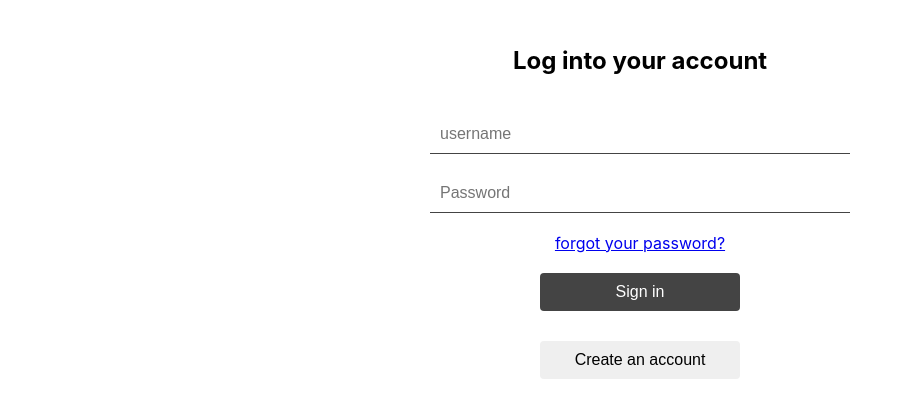
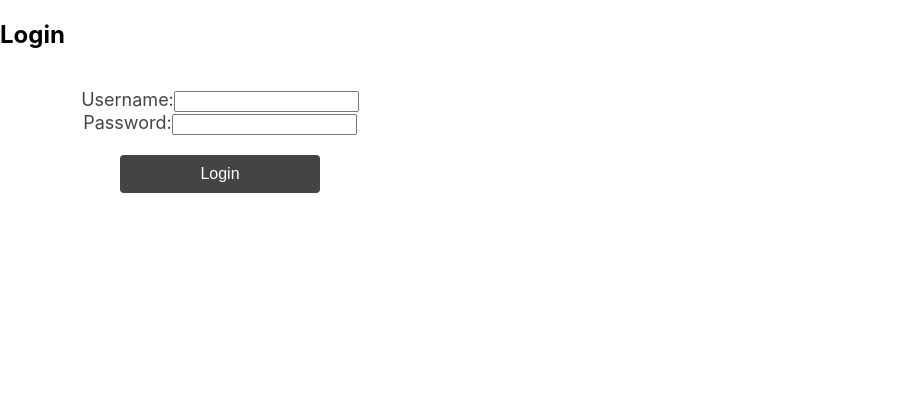
Before and after one commit to RobertFuruvald/IV1201_frontend, a React (Create React App) app: page / in a window 1280 px wide. Shown: the top 418 px of the page, without its empty margins (0-912 px from the left). Built offline with nearby package versions, Linux system fonts and the light colour scheme.

Commit message:
hook pattern

```diff
--- a/src/App.js
+++ b/src/App.js
@@ -1,40 +1,18 @@
-import logo from './logo.svg';
-import './App.css';
-import LoginPresenter from "./presenters/LoginPresenter";
-import HomePresenter from "./presenters/HomePresenter";
-import {BrowserRouter as Router, Route, Routes} from "react-router-dom";
-import AuthProvider from "./hooks/AuthProvider";
+import React from 'react';
+import { BrowserRouter as Router, Route, Routes } from "react-router-dom";
+import { AuthProvider } from "./contexts/AuthContext"; // Corrected import path
+import LoginView from "./views/LoginView";
+
 function App() {
   return (
     <div className="App">
-
-{/*      <header className="App-header">
-        <img src={logo} className="App-logo" alt="logo"/>
-        <p>
-          Edit <code>src/App.js</code> and save to reload.
-        </p>
-        <a
-          className="App-link"
-          href="https://reactjs.org"
-          target="_blank"
-          rel="noopener noreferrer"
-        >
-          Learn React
-        </a>
-      </header>*/}
-      {
-        <Router>
-          <AuthProvider>
-            <Routes>
-              <Route path="/" element={<LoginPresenter/>}/>
-              <Route path="/hello" element={<HomePresenter/>}/>
-            </Routes>
-          </AuthProvider>
-        </Router>
-
-
-      }
-
+      <Router>
+        <AuthProvider> {/* Correct usage based on the corrected import */}
+          <Routes>
+            <Route path="/" element={<LoginView />} />
+          </Routes>
+        </AuthProvider>
+      </Router>
     </div>
   );
 }
--- a/src/hooks/AuthProvider.js
+++ b/src/contexts/AuthContext.js
@@ -1,21 +1,19 @@
-import {useContext, createContext, useState} from "react";
+import React, { createContext, useState, useContext } from "react";
 import { useNavigate } from "react-router-dom";
 
-const AuthContext = createContext(null);
+export const AuthContext = createContext(null);
 
-function AuthProvider({ children }){
+export const AuthProvider = ({ children }) => {
   const [token, setToken] = useState(localStorage.getItem("site") || "");
-  const [user, setUsername] = useState(null)
+  const [user, setUsername] = useState(null);
   const navigate = useNavigate();
+
   const login = async (data) => {
     try {
-      const URL = process.env.REACT_APP_BACKEND_URL;
-      const response = await fetch(URL + "api/auth/login", {
+      const URL = process.env.REACT_APP_BACKEND_URL + "/api/auth/login";
+      const response = await fetch(URL, {
         method: 'POST',
-        headers: {
-          'Content-Type': 'application/json',
-          // Add any other headers if needed
-        },
+        headers: { 'Content-Type': 'application/json' },
         body: JSON.stringify(data),
       });
       if (response.ok) {
@@ -24,14 +22,14 @@ function AuthProvider({ children }){
         setUsername(data.username);
         localStorage.setItem("site", res);
         navigate("/hello");
-        return;
+      } else {
+        throw new Error('Authentication failed');
       }
-      throw new Error('Authentication failed');
-    }catch (err) {
+    } catch (err) {
       throw new Error('Authentication failed');
     }
+  };
 
-  }
   const logOut = () => {
     setToken("");
     setUsername("");
@@ -45,10 +43,3 @@ function AuthProvider({ children }){
     </AuthContext.Provider>
   );
 };
-
-
-export default AuthProvider;
-
-export function useAuth(){
-  return useContext(AuthContext);
-};
--- /dev/null
+++ b/src/hooks/useAuth.js
@@ -0,0 +1,6 @@
+import { useContext } from "react";
+import { AuthContext } from "../contexts/AuthContext";
+
+export const useAuth = () => {
+  return useContext(AuthContext);
+};
--- a/src/presenters/HomePresenter.js
+++ /dev/null
@@ -1,34 +0,0 @@
-import HomeView from "../views/HomeView";
-import {useNavigate} from "react-router-dom";
-import {useEffect, useState} from "react";
-import {useAuth} from "../hooks/AuthProvider";
-export default function HomePresenter() {
-  const [res, setRes] = useState('');
-  const navigate = useNavigate();
-  const auth = useAuth();
-
-  useEffect(() => {
-    if (auth.token) {
-      const url = process.env.REACT_APP_BACKEND_URL;
-      fetch(url + "hello", {
-        method: 'GET',
-        headers: {
-          'Content-Type': 'application/json',
-          'Authorization': `Bearer ${auth.token}`,
-        },
-      })
-        .then(response => response.text())
-        .then(data => {
-          setRes(data)
-        })
-        .catch(error => console.error("Error: " + error.message));
-    } else {
-      navigate("/");
-    }
-  }, [auth.token, navigate]);
-
-
-  return (
-    <HomeView res={res} user={auth.user} logOut={auth.logOut} />
-  );
-}
--- a/src/presenters/LoginPresenter.js
+++ /dev/null
@@ -1,46 +0,0 @@
-import React, { useState } from 'react';
-import LoginView from '../views/LoginView';
-import { useNavigate } from 'react-router-dom';
-import HomePresenter from './HomePresenter';
-import {useAuth} from '../hooks/AuthProvider';
-
-function LoginPresenter() {
-  const auth = useAuth();
-  const [username, setUsername] = useState('');
-  const [password, setPassword] = useState('');
-  const [error, setError] = useState('');
-/*
-  let navigate = useNavigate();
-*/
-
-  const handleSubmit = async (event) => {
-    event.preventDefault();
-    try {
-      if(username !== '' && password !== '') {
-        await auth.login({username:username, password:password});
-      }
-      /*const token = await signIn(username, password);
-      navigate('/hello',{ state: {token} });*/
-    } catch (err) {
-      setError(err);
-      console.error(err.message);
-    }
-  };
-
-  return (
-    <>
-
-      {!auth.token && <LoginView
-          username={username}
-          setUsername={setUsername}
-          password={password}
-          setPassword={setPassword}
-          handleSubmit={handleSubmit}
-          error={error}
-        />}
-     {auth.token && <HomePresenter/>}
-    </>
-  );
-}
-
-export default LoginPresenter;
--- a/src/styling/homeView.css
+++ /dev/null
@@ -1,3 +0,0 @@
-h1 {
-  color:black;
-}
--- a/src/views/HomeView.js
+++ /dev/null
@@ -1,12 +0,0 @@
-import React from "react";
-import '../styling/homeView.css'
-export default function HomeView({res, user,  logOut}) {
-
-  return (
-    <div>
-      <h1 >{res}</h1>{/*fattar inte varför man måste sätta color explicit till black här*/}
-      <h2>Welcome! {user} </h2>
-      <button type="button" onClick={logOut}>Logout</button>
-    </div>
-  );
-}
--- a/src/views/LoginView.js
+++ b/src/views/LoginView.js
@@ -1,92 +1,48 @@
-import React, {useState} from 'react';
-import '../styling/loginView.css'
-import {Link} from 'react-router-dom';
+import React, { useState } from 'react';
+import { useAuth } from '../hooks/useAuth';
+import '../assets/styles/loginView.css';
 
-function LoginView({username, setUsername, password, setPassword, handleSubmit, error}) {
-  const [showError, setShowError] = useState(false);
+const LoginView = () => {
+  const [username, setUsername] = useState('');
+  const [password, setPassword] = useState('');
+  const [error, setError] = useState('');
+  const { login } = useAuth();
 
-  //add error handler from backend to specify what error from backend server
-  function errorHandling() {
-    if (!error.message) {
-      return '';
+  const handleSubmit = async (e) => {
+    e.preventDefault();
+    setError(''); // Clear any existing errors
+    try {
+      await login({ username, password });
+    } catch (err) {
+      setError(err.message); // Set error if login fails
     }
-
-    if (error.message.includes("auth/username")) {
-      return "Invalid username, try again";
-    }
-
-    if (error.message.includes("auth/user-not-found")) {
-      return "No user is connected to this E–Mail"
-    }
-
-    if (error.message.includes("auth/wrong-password")) {
-      return "Wrong password, please try again";
-    }
-
-    if (error.message.includes("auth/internal-error")) {
-      return "Please enter a password";
-    }
-    if(error.message.includes("Authentication failed")) {
-      return "Invalid username or password";
-    }
-
-    return error.message;
-  }
-
-
-  function handleInputChange() {
-    setShowError(false);
-  }
-
-  function handleFormSubmit(e) {
-    e.preventDefault();
-    handleSubmit(e);
-    setShowError(!!error);
-  }
+  };
 
   return (
     <div>
-      <div className="container module">
-        <p className='pLogin'>Log into your account</p>
-        <div className={`error ${showError ? '' : 'errorhidden'}`}>
-          {errorHandling()}
+      <h2>Login</h2>
+      <form onSubmit={handleSubmit}>
+        <div>
+          <label>Username:</label>
+          <input
+            type="text"
+            value={username}
+            onChange={(e) => setUsername(e.target.value)}
+          />
         </div>
-        <form onSubmit={handleFormSubmit}>
+        <div>
+          <label>Password:</label>
           <input
-            className="login-input"
-            type="text"
-            id="text"
-            name="text"
-            placeholder="username"
-            value={username}
-            onChange={(e) => {
-              handleInputChange();
-              setUsername(e.target.value)
-            }}
-            required
+            type="password"
+            value={password}
+            onChange={(e) => setPassword(e.target.value)}
           />
-          <input
-            className="login-input"
-            type="password"
-            id="password"
-            name="password"
-            placeholder="Password"
-            value={password}
-            onChange={(e) => {
-              handleInputChange();
-              setPassword(e.target.value)
-            }}
-            required
-          />
-          <Link to="/reset">forgot your password?</Link>
-          <button className="sign-in" type="submit">Sign in</button>
-        </form>
-        <button className="create-account">
-          <Link to="/signup" className="create-account-text">Create an account</Link>
-        </button>
-      </div>
+        </div>
+        {error && <p style={{ color: 'red' }}>{error}</p>}
+        <button type="submit">Login</button>
+      </form>
     </div>
   );
-}
+};
 
 export default LoginView;
```
Also changed, not shown: src/assets/styles/loginView.css (renamed from src/styling/loginView.css).
